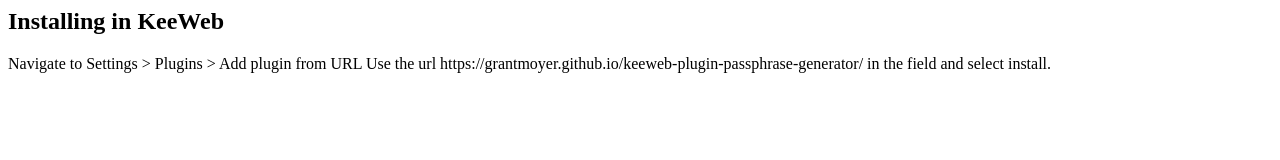
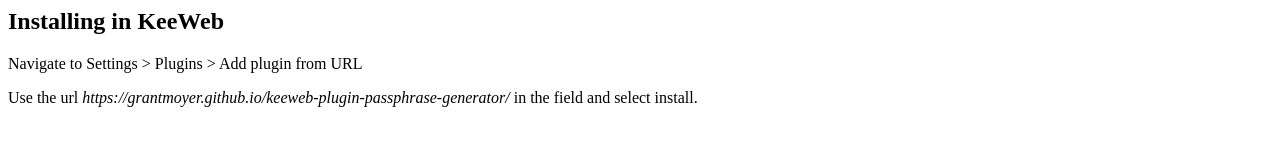
Before and after one commit to GrantMoyer/keeweb-plugin-passphrase-generator, a plain HTML site: page index.html in a window 1280 px wide. Drawn offline with Linux system fonts and the light colour scheme.

Commit message:
Better index.html formatting

```diff
--- a/index.html
+++ b/index.html
@@ -3,8 +3,8 @@
 <body>
 	<h2>Installing in KeeWeb</h2>
 
-	Navigate to Settings > Plugins > Add plugin from URL
+	<p>Navigate to Settings > Plugins > Add plugin from URL</p>
 
-	Use the url <span>https://grantmoyer.github.io/keeweb-plugin-passphrase-generator/</span> in the field and select install.
+	<p>Use the url <i>https://grantmoyer.github.io/keeweb-plugin-passphrase-generator/</i> in the field and select install.</p>
 </body>
 </html>
```
